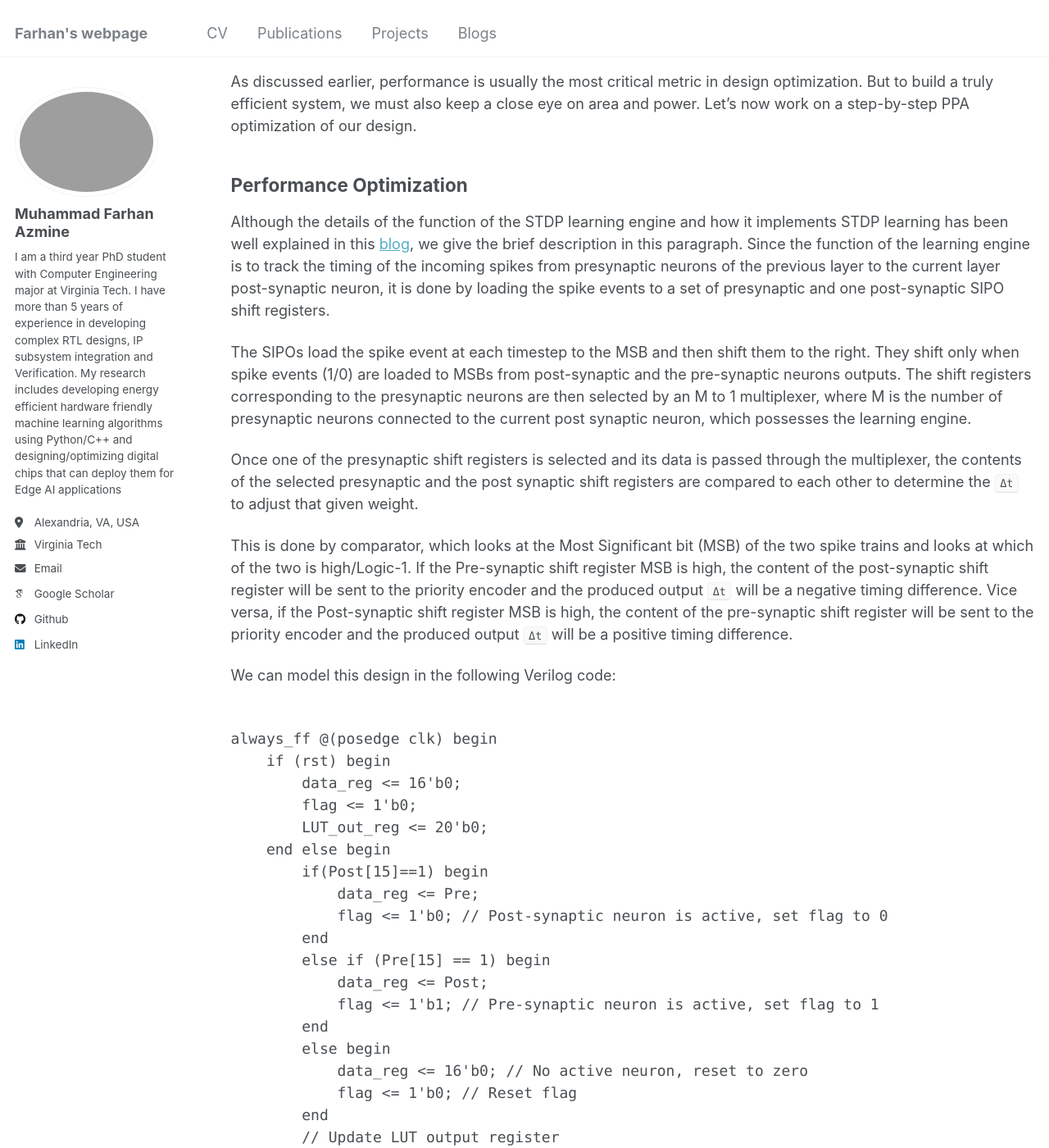
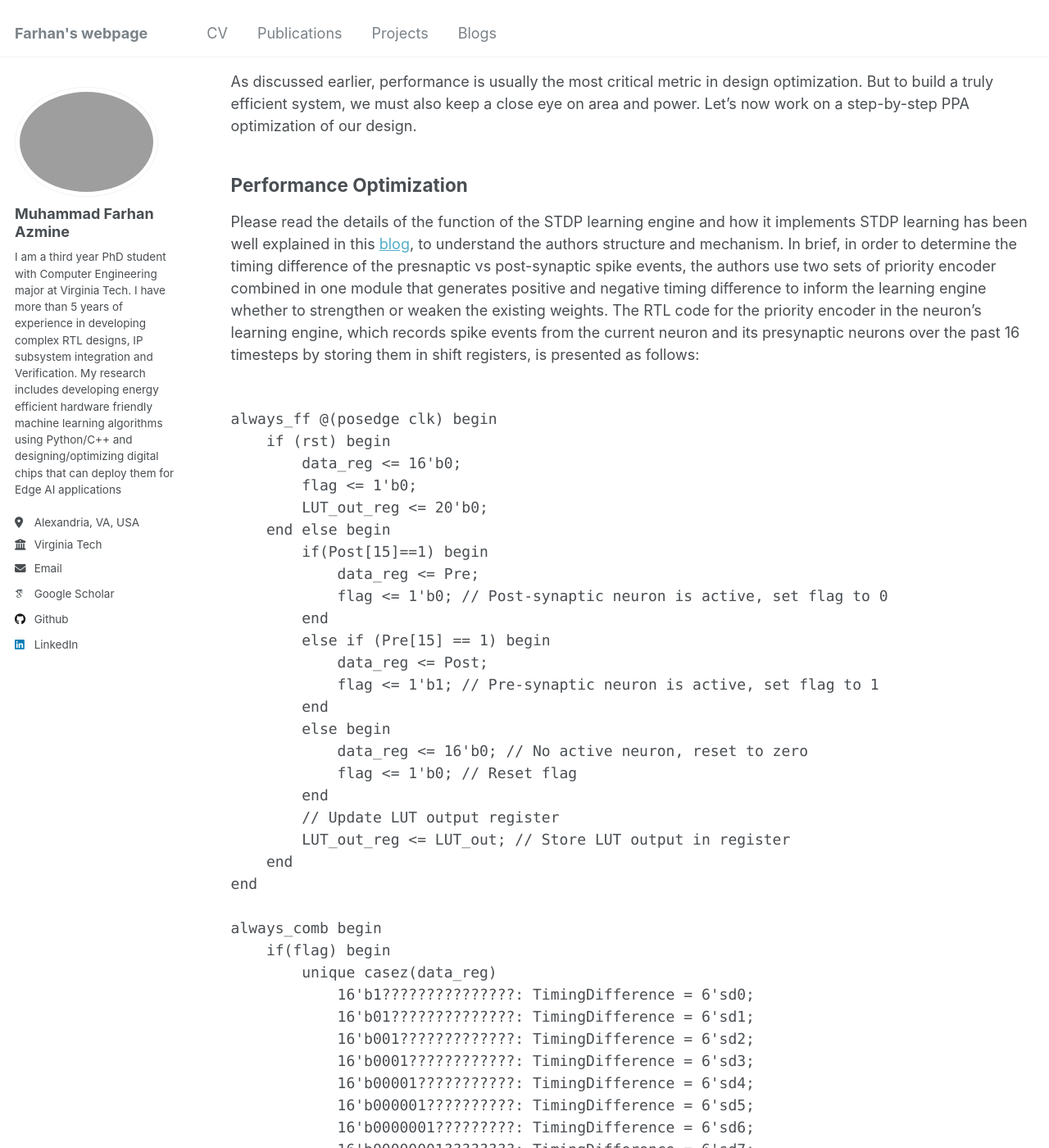
Before and after one commit to muhammadfarhan720/web-profile, a Jekyll site: the page built from blogs/veriloga/veriloga_day01_veriloga.html, in a window 1280 px wide and 1400 px high, scrolled down 3934 px. Shown: the whole window at 82% size. Built offline with Jekyll 4.4.1, drawn with Linux system fonts in a browser that asks for light colours; some web fonts are replaced; some of the changed text lies outside the part shown.

Commit message:
Update veriloga_day01_veriloga.html

```diff
--- a/blogs/veriloga/veriloga_day01_veriloga.html
+++ b/blogs/veriloga/veriloga_day01_veriloga.html
@@ -168,26 +168,10 @@
   <h2>Performance Optimization</h2>
 
 <p>
-  Although the details of the function of the STDP learning engine and how it implements STDP learning has been well explained in this
+  Please read the details of the function of the STDP learning engine and how it implements STDP learning has been well explained in this
   <a href="https://aaryanvdhawan.github.io/posts/2025/07/optimizing-an-stdp-learning-engine-for-fpgas/" target="_blank">blog</a>,
-  we give the brief description in this paragraph. Since the function of the learning engine is to track the timing of the incoming spikes from presynaptic neurons of the previous layer to the current layer post-synaptic neuron, it is done by loading the spike events to a set of presynaptic and one post-synaptic SIPO shift registers.
-</p>
+  to understand the authors structure and mechanism. In brief, in order to determine the timing difference of the presnaptic vs post-synaptic spike events, the authors use two sets of priority encoder combined in one module that generates positive and negative timing difference to inform the learning engine whether to strengthen or weaken the existing weights. The RTL code for the priority encoder in the neuron’s learning engine, which records spike events from the current neuron and its presynaptic neurons over the past 16 timesteps by storing them in shift registers, is presented as follows: </p>
 
-<p>
-  The SIPOs load the spike event at each timestep to the MSB and then shift them to the right. They shift only when spike events (1/0) are loaded to MSBs from post-synaptic and the pre-synaptic neurons outputs. The shift registers corresponding to the presynaptic neurons are then selected by an M to 1 multiplexer, where M is the number of presynaptic neurons connected to the current post synaptic neuron, which possesses the learning engine.
-</p>
-
-<p>
-  Once one of the presynaptic shift registers is selected and its data is passed through the multiplexer, the contents of the selected presynaptic and the post synaptic shift registers are compared to each other to determine the <code>&Delta;t</code> to adjust that given weight.
-</p>
-
-<p>
-  This is done by comparator, which looks at the Most Significant bit (MSB) of the two spike trains and looks at which of the two is high/Logic-1. If the Pre-synaptic shift register MSB is high, the content of the post-synaptic shift register will be sent to the priority encoder and the produced output <code>&Delta;t</code> will be a negative timing difference. Vice versa, if the Post-synaptic shift register MSB is high, the content of the pre-synaptic shift register will be sent to the priority encoder and the produced output <code>&Delta;t</code> will be a positive timing difference.
-</p>
-
-<p>
-  We can model this design in the following Verilog code:
-</p>
 
 <pre><code class="language-systemverilog">
 always_ff @(posedge clk) begin
@@ -258,7 +242,7 @@
 end
 </code></pre>
 
-
+<p>As seen above, the timing difference can be from the range of -15 to +15 as an integer value depending our whether it is a potentiation or a depression case. The output of timing difference value from the priority encoder is used to index a LUT that stores precise weight change values for both positive and negative cases.</p>
     <pre><code>
     `include "discipline.h" // Include Verilog-A libraries
     `include "constants.h"  // Include fundamental constants
```
